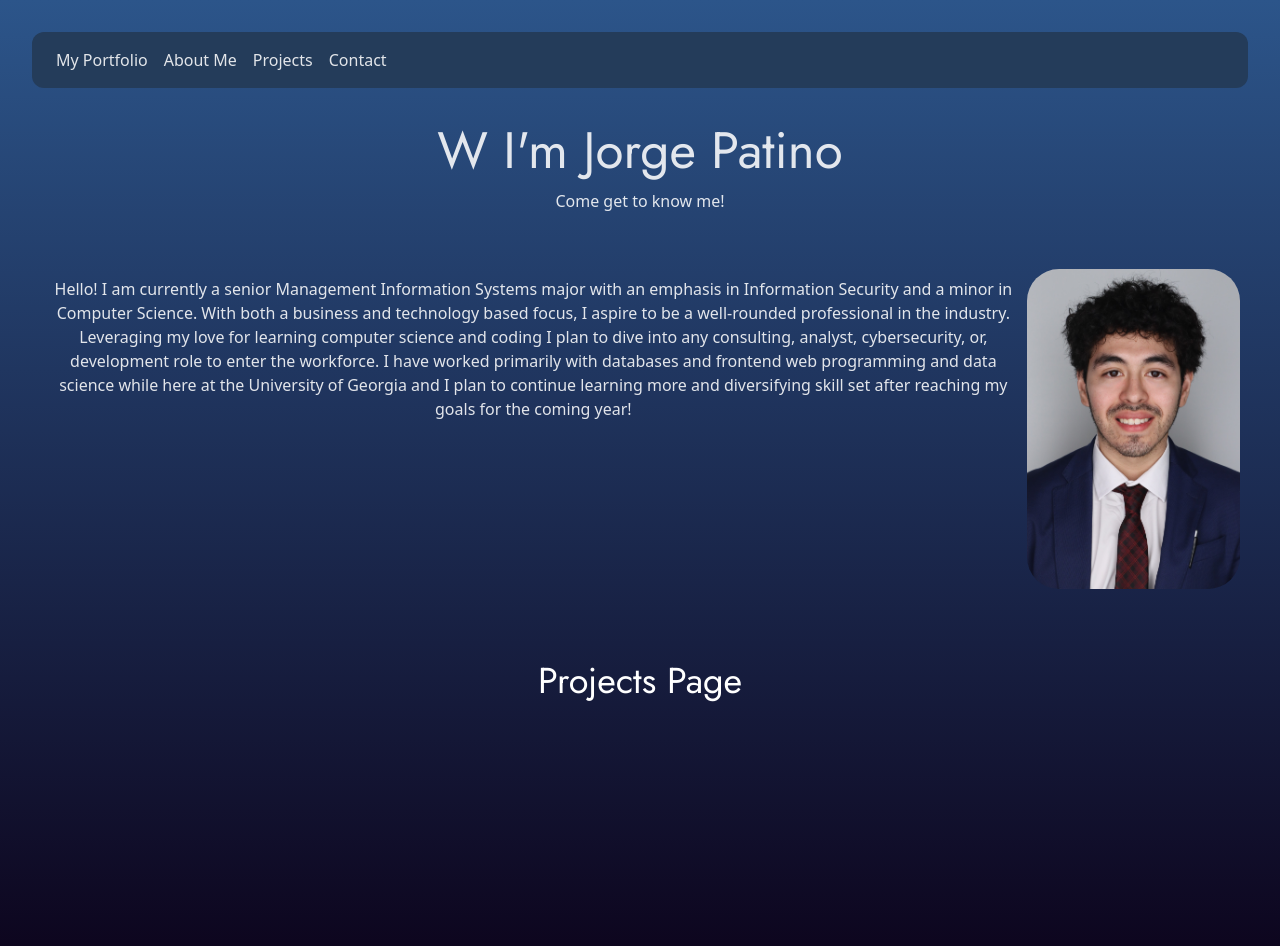
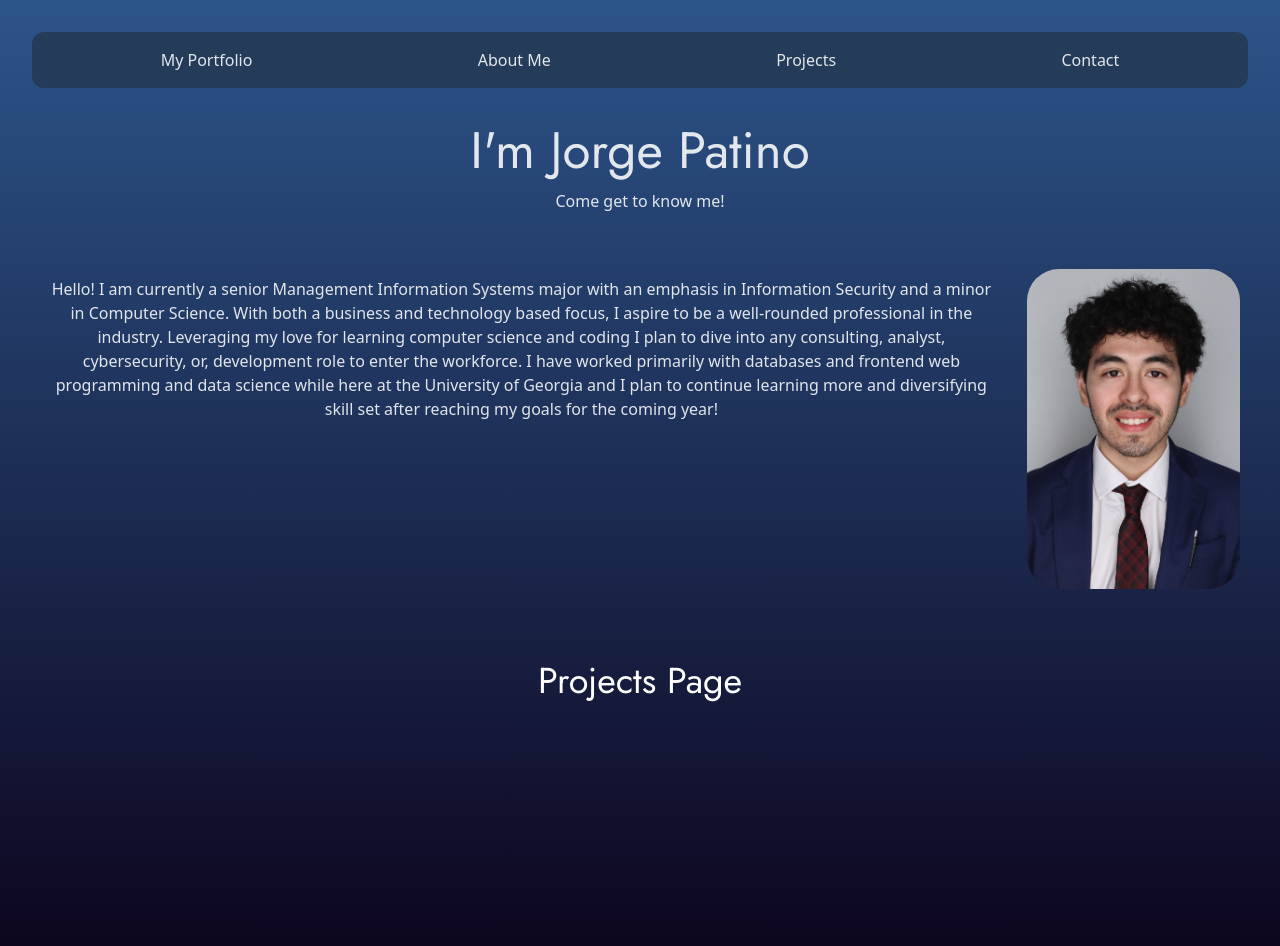
Before and after one commit to jorgeP301/TailPort, a React (Vite) app: page / in a window 1280 px wide. Shown: the top 946 px of the page. Built offline with nearby package versions, Linux system fonts and the light colour scheme.

Commit message:
remove unnecessary files and make some small changes
more structure and less unneeded files

```diff
--- a/src/App.css
+++ /dev/null
@@ -1,44 +0,0 @@
-@import "tailwindcss";
-
-#root {
-  max-width: 1280px;
-  margin: 0 auto;
-  padding: 2rem;
-  text-align: center;
-}
-
-.logo {
-  height: 6em;
-  padding: 1.5em;
-  will-change: filter;
-  transition: filter 300ms;
-}
-.logo:hover {
-  filter: drop-shadow(0 0 2em #646cffaa);
-}
-.logo.react:hover {
-  filter: drop-shadow(0 0 2em #61dafbaa);
-}
-
-@keyframes logo-spin {
-  from {
-    transform: rotate(0deg);
-  }
-  to {
-    transform: rotate(360deg);
-  }
-}
-
-@media (prefers-reduced-motion: no-preference) {
-  a:nth-of-type(2) .logo {
-    animation: logo-spin infinite 20s linear;
-  }
-}
-
-.card {
-  padding: 2em;
-}
-
-.read-the-docs {
-  color: #888;
-}
--- a/src/App.jsx
+++ /dev/null
@@ -1,35 +0,0 @@
-import { useState } from 'react'
-import reactLogo from './assets/react.svg'
-import viteLogo from '/vite.svg'
-import './App.css'
-
-function App() {
-  const [count, setCount] = useState(0)
-
-  return (
-    <>
-      <div class='flex justify-center gap-3 border-b-2 border-gray-200 p-4'>
-        <a href="https://vite.dev" target="_blank">
-          <img src={viteLogo} className="logo" alt="Vite logo" />
-        </a>
-        <a href="https://react.dev" target="_blank">
-          <img src={reactLogo} className="logo react" alt="React logo" />
-        </a>
-      </div>
-      <p class='font-bold' >Vite + React</p>
-      <div className="card">
-        <button onClick={() => setCount((count) => count + 1)}>
-          count is {count}
-        </button>
-        <p>
-          Edit <code>src/App.jsx</code> and save to test HMR
-        </p>
-      </div>
-      <p className="read-the-docs">
-        Click on the Vite and React logos to learn more
-      </p>
-    </>
-  )
-}
-
-export default App
--- a/src/components/Header.jsx
+++ b/src/components/Header.jsx
@@ -2,11 +2,24 @@ import React from "react";
 
 function Header() {
     return (
-        <nav className="bg-blue-shade px-4 py-2 flex flex-1 rounded-xl">
-            <button className="p-2">My Portfolio</button>
-            <button className="p-2">About Me</button>
-            <button className="p-2">Projects</button>
-            <button className="p-2">Contact</button>
+        <nav className="bg-blue-shade-800 px-4 py-2 rounded-xl">
+            <div className="flex justify-around">
+                <div className="flex rounded-xl hover:bg-blue-shade-600">
+                    <a className="p-2 ">My Portfolio</a>
+                </div>
+                <div className="flex rounded-xl hover:bg-blue-shade-600">
+                    <a className="p-2">About Me</a>
+                </div>
+                <div className="flex rounded-xl hover:bg-blue-shade-600" onClick={console.log("hello")}>
+                    <a className="p-2">Projects</a>
+                </div>
+                <div className="flex rounded-xl hover:bg-blue-shade-600">
+                    <a className="p-2">Contact</a>
+                </div>
+
+
+
+            </div>
         </nav>
     );
 };
--- a/src/index.css
+++ b/src/index.css
@@ -2,7 +2,8 @@
 
 
 @theme {
-  --color-blue-shade: #243c5a;
+  --color-blue-shade-800: oklch(0.3515 0.0607 254.67);
+  --color-blue-shade-600: oklch(0.4815 0.0607 254.67);
   --font-jost: 'Jost', sans-serif;
 }
 
@@ -11,6 +12,10 @@
   color: rgba(255, 255, 255, 0.87);
   background: #2C558A;
   background: linear-gradient(180deg,#2c558a 0%, #0b0017 100%);
+  max-width: 1280px;
+  margin: 0 auto;
+  padding: 2rem;
+  text-align: center;
 
   font-synthesis: none;
   text-rendering: optimizeLegibility;
--- a/src/main.jsx
+++ b/src/main.jsx
@@ -1,7 +1,6 @@
 import { StrictMode } from 'react'
 import { createRoot } from 'react-dom/client'
 import './index.css'
-import App from './App.jsx'
 import About from './pages/About.jsx'
 import Header from './components/Header.jsx'
 import Projects from './pages/Projects.jsx'
--- a/src/pages/About.jsx
+++ b/src/pages/About.jsx
@@ -4,13 +4,13 @@ import headshot from "../assets/headshot.jpg";
 function About() {
 
     return (
-        <div class='flex flex-1 flex-col'>
-            <div class ='flex-1 p-6'>
-                    <h1 class="font-jost text-[3.2em]">W I'm Jorge Patino</h1>
+        <div className='flex flex-1 flex-col'>
+            <div className ='flex-1 p-6'>
+                    <h1 className="font-jost text-[3.2em]">I'm Jorge Patino</h1>
                     <h2>Come get to know me!</h2>
             </div>
-            <div class='flex flex-1 flex-col p-8 justify-between sm:flex-row sm:py-8 sm:px-2'>
-                <p class='text-md pb-6 sm:flex sm:p-2'>
+            <div className='flex flex-1 flex-col p-8 justify-between sm:flex-row sm:py-8 sm:px-2 sm:gap-6'>
+                <p className='text-md pb-6 sm:flex sm:p-2'>
                     Hello! I am currently a senior Management Information Systems major with an emphasis in Information Security
                     and a minor in Computer Science. With both a business and technology based focus, I aspire to be a well-rounded
                     professional in the industry. Leveraging my love for learning computer science and coding I plan to dive into any consulting,
@@ -18,7 +18,7 @@ function About() {
                     web programming and data science while here at the University of Georgia and I plan to continue learning more and diversifying
                     skill set after reaching my goals for the coming year!
                 </p>
-                <img class='rounded-4xl sm:h-80 sm:transition sm:hover:scale-105 sm:duration-250 sm:ease-in-out 'src={headshot} alt="headshot of Jorge Patino"/>
+                <img className='rounded-4xl sm:h-80 sm:transition sm:hover:scale-105 sm:duration-250 sm:ease-in-out 'src={headshot} alt="headshot of Jorge Patino"/>
             </div>
         </div>
     );
```
